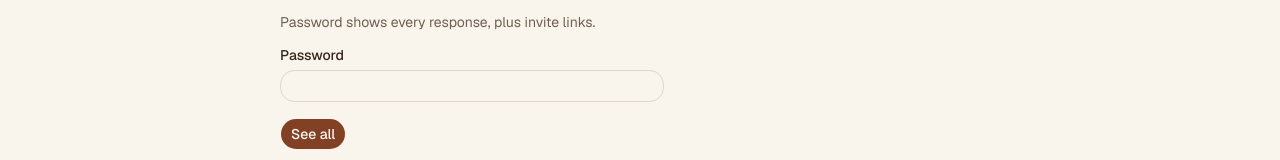
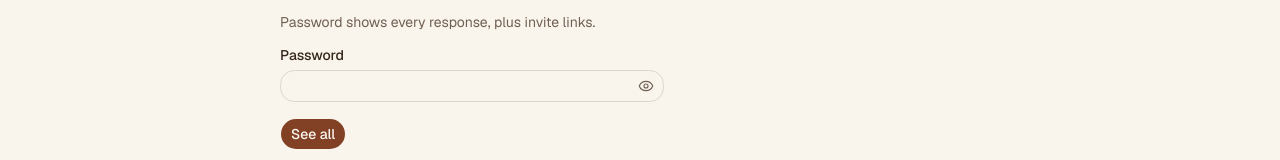
Before and after one commit to ezjarowi/building-blocks, a Next.js app: page /responses in a window 1280 px wide. Shown: the part 313-473 px from the top of the page. Built offline with nearby package versions, Linux system fonts and the light colour scheme; no server answers.

Commit message:
Add a show-password eye on admin password fields

```diff
--- a/src/components/admin-login.tsx
+++ b/src/components/admin-login.tsx
@@ -3,8 +3,8 @@
 import { useState } from "react";
 import { useRouter } from "next/navigation";
 import { Button } from "@/components/ui/button";
-import { Input } from "@/components/ui/input";
 import { Label } from "@/components/ui/label";
+import { PasswordField } from "@/components/password-field";
 
 export function AdminLogin() {
   const router = useRouter();
@@ -38,12 +38,10 @@ export function AdminLogin() {
       </p>
       <div className="mt-8 space-y-2">
         <Label htmlFor="password">Password</Label>
-        <Input
+        <PasswordField
           id="password"
-          type="password"
           value={password}
-          onChange={(e) => setPassword(e.target.value)}
-          autoComplete="current-password"
+          onChange={setPassword}
         />
       </div>
       {error ? <p className="mt-3 text-sm text-destructive">{error}</p> : null}
--- a/src/components/my-responses.tsx
+++ b/src/components/my-responses.tsx
@@ -6,8 +6,8 @@ import { useRouter } from "next/navigation";
 import { readMyTakeIds } from "@/lib/my-takes";
 import { shortSha } from "@/lib/version";
 import { Button } from "@/components/ui/button";
-import { Input } from "@/components/ui/input";
 import { Label } from "@/components/ui/label";
+import { PasswordField } from "@/components/password-field";
 
 type Take = {
   id: string;
@@ -98,12 +98,10 @@ export function MyResponses() {
         </p>
         <div className="mt-4 space-y-2">
           <Label htmlFor="password">Password</Label>
-          <Input
+          <PasswordField
             id="password"
-            type="password"
             value={password}
-            onChange={(e) => setPassword(e.target.value)}
-            autoComplete="current-password"
+            onChange={setPassword}
           />
         </div>
         {error ? <p className="mt-3 text-sm text-destructive">{error}</p> : null}
--- /dev/null
+++ b/src/components/password-field.tsx
@@ -0,0 +1,45 @@
+"use client";
+
+import { useState } from "react";
+import { Eye, EyeOff } from "lucide-react";
+import { Input } from "@/components/ui/input";
+
+export function PasswordField({
+  id = "password",
+  value,
+  onChange,
+  autoComplete = "current-password",
+}: {
+  id?: string;
+  value: string;
+  onChange: (value: string) => void;
+  autoComplete?: string;
+}) {
+  const [visible, setVisible] = useState(false);
+
+  return (
+    <div className="relative">
+      <Input
+        id={id}
+        type={visible ? "text" : "password"}
+        value={value}
+        onChange={(e) => onChange(e.target.value)}
+        autoComplete={autoComplete}
+        className="pr-9"
+      />
+      <button
+        type="button"
+        onClick={() => setVisible((v) => !v)}
+        className="absolute inset-y-0 right-0 flex items-center px-2.5 text-muted-foreground hover:text-foreground"
+        aria-label={visible ? "Hide password" : "Show password"}
+        aria-pressed={visible}
+      >
+        {visible ? (
+          <EyeOff className="size-4" strokeWidth={1.75} />
+        ) : (
+          <Eye className="size-4" strokeWidth={1.75} />
+        )}
+      </button>
+    </div>
+  );
+}
```
